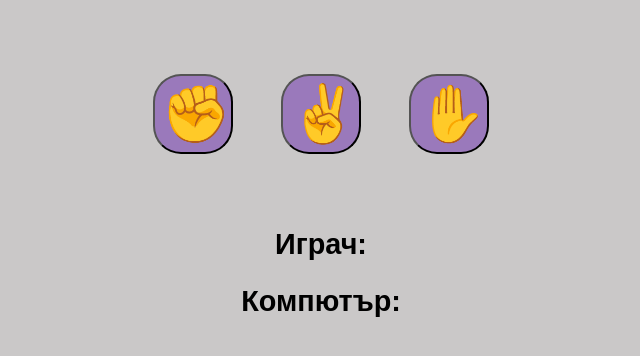
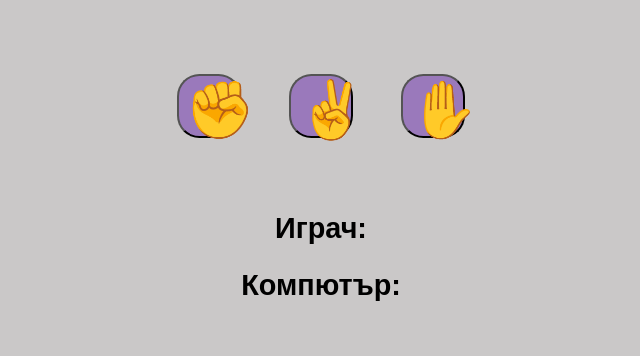
Before and after one commit to zarkoto23/rockPaperScissorsV2, a plain HTML site: page index.html in a window 1280 px wide. Shown: the part 174-530 px from the top of the page, without its empty margins (319-959 px from the left). Drawn offline with Linux system fonts and the light colour scheme; a web font is replaced by a local one.

Commit message:
Update style.css

```diff
--- a/style.css
+++ b/style.css
@@ -8,8 +8,8 @@
   margin: 1.5rem;
   font-size: 3.5rem;
   display: flexbox;
-  width: 5rem;
-  height: 5rem;
+  width: 4rem;
+  height: 4rem;
   border-radius: 35%;
   background-color: rgb(154, 121, 187);
   cursor: pointer;
```
